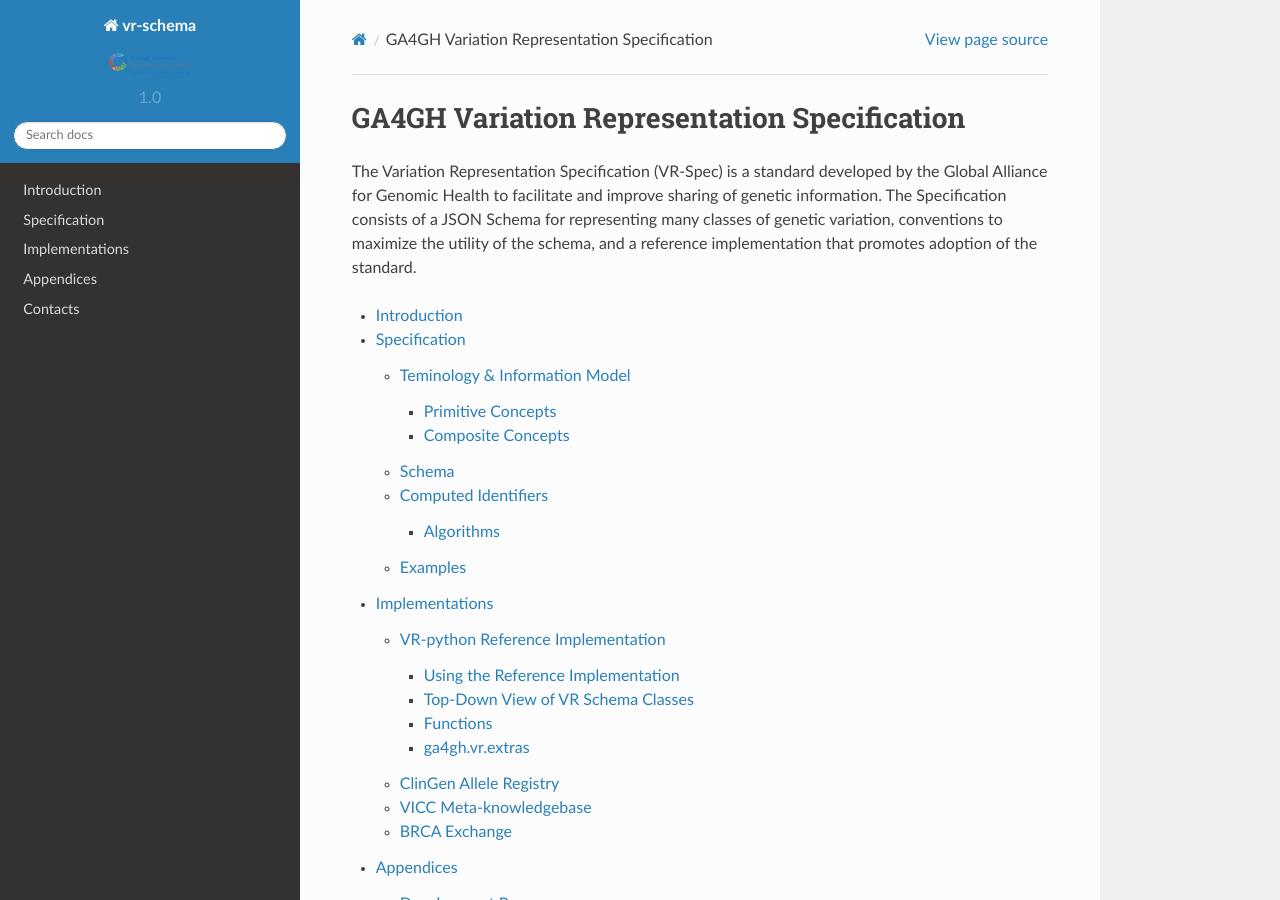
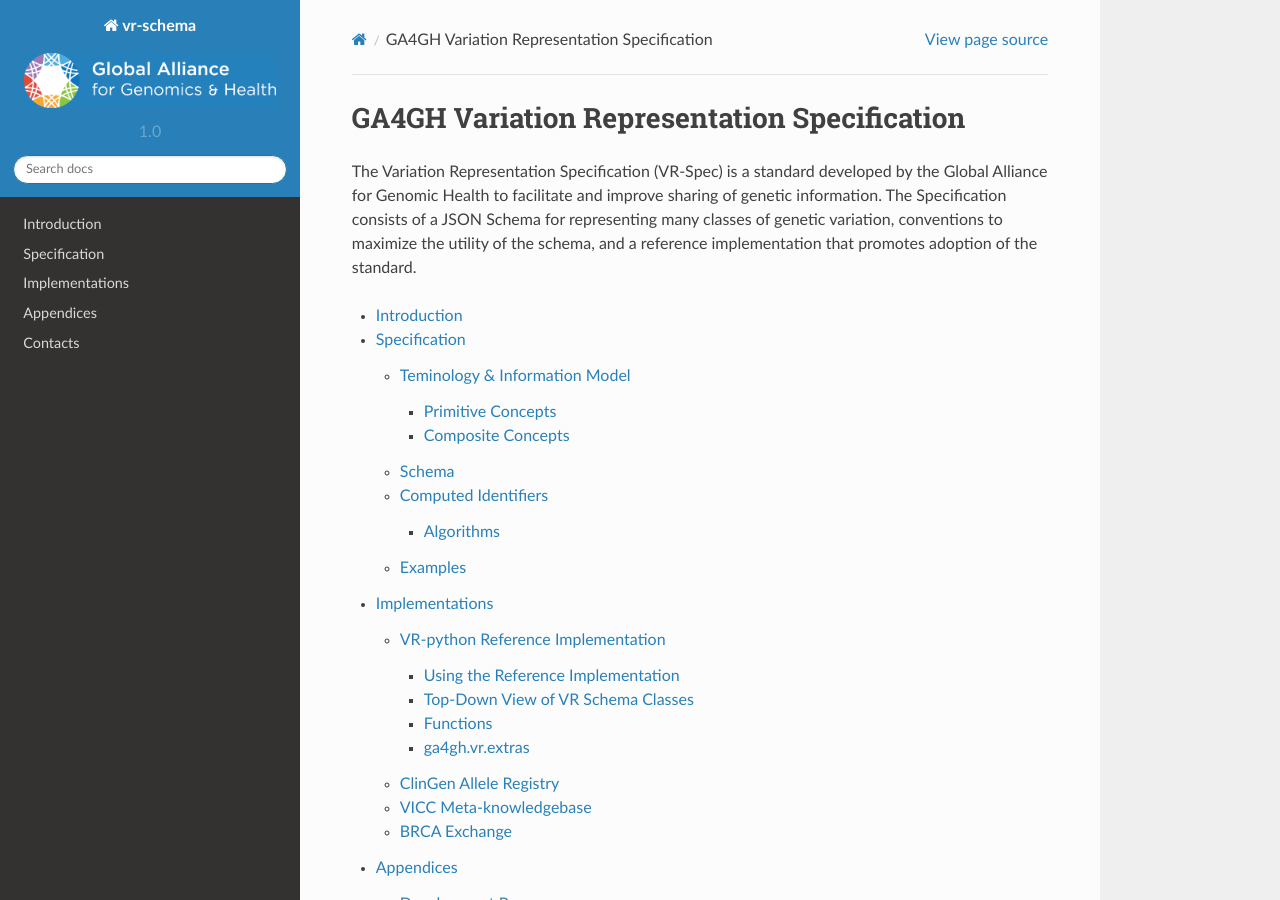
Before and after one commit to ga4gh/vrs, a Sphinx documentation site: the page built from docs/source/index.rst, in a window 1280 px wide and 900 px high. Built offline with Sphinx 7.4.7 and the Read the Docs theme 2.0.0, drawn with Linux system fonts in a browser that asks for light colours.

Commit message:
update logo

```diff
--- a/docs/source/conf.py
+++ b/docs/source/conf.py
@@ -58,7 +58,7 @@ todo_include_todos = True
 # a list of builtin themes.
 #
 html_theme = 'sphinx_rtd_theme'
-html_logo = 'images/GA-logo.svg'
+html_logo = 'images/GA-logo.png'
 
 # Add any paths that contain custom static files (such as style sheets) here,
 # relative to this directory. They are copied after the builtin static files,
```
Also changed, not shown: docs/source/images/GA-logo.png (added), docs/source/images/GA-logo.svg.
